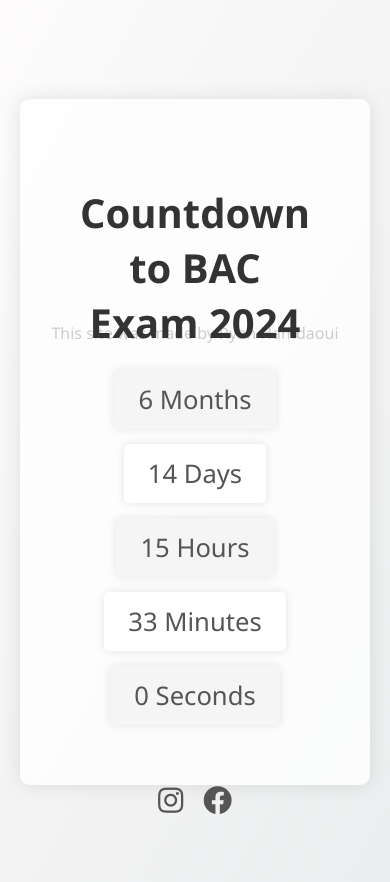
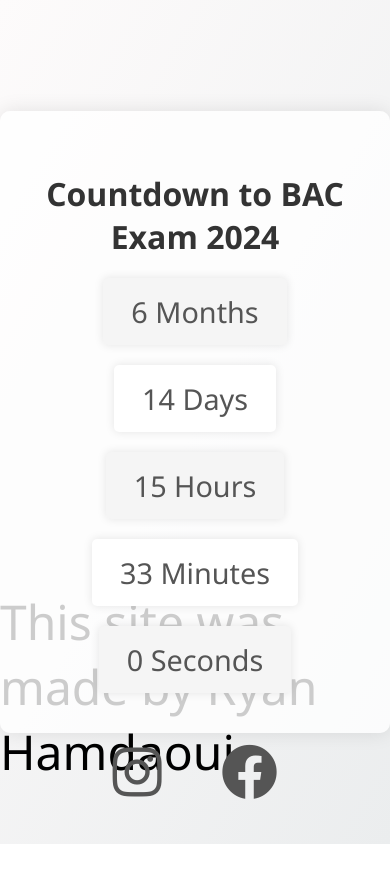
Before and after one commit to bac2024/timer, a plain HTML site: page index.html in a window 390 px wide. After the commit the page ends 844 px from the top, so only its background shows below. Drawn offline with Linux system fonts and the light colour scheme.

Commit message:
Update index.html

```diff
--- a/index.html
+++ b/index.html
@@ -93,41 +93,45 @@
       width: 100%;
     }
 
-    @media (max-width: 768px) {
+  @media (max-width: 768px) {
   .countdown {
-    font-size: 1.6em; /* Increase font size */
-    gap: 15px; /* Adjust gap between countdown elements */
+    font-size: 1.8em; /* Increase font size */
+    gap: 20px; /* Adjust gap between countdown elements */
   }
 
   .countdown span {
-    padding: 12px 24px; /* Increase padding */
+    padding: 14px 28px; /* Increase padding */
   }
 
   .social-icons {
-    bottom: 25px; /* Adjust position */
+    bottom: 35px; /* Adjust position */
+    margin-top: 10px;
   }
 
   .social-icons a {
-    font-size: 1.8em; /* Resize icons */
-    margin: 0 10px; /* Adjust spacing */
+    font-size: 3.5em !important; /* Resize icons significantly */
+    margin: 0 30px; /* Adjust spacing */
   }
 
-  .author {
-    bottom: 500px; /* Adjust position */
+  .author a {
+    font-size: 3em !important; /* Increase author text size significantly */
+  }
+}
+
+/* For screens between 769px and 1024px */
+@media (min-width: 769px) and (max-width: 1024px) {
+  .social-icons a {
+    font-size: 3em !important; /* Resize icons */
+    margin: 0 25px; /* Adjust spacing */
+    margin-top: 10px;
   }
 
-  .container {
-    padding: 20px; /* Increase padding */
-  }
-
-  .countdown-container {
-    padding: 60px; /* Increase padding for countdown container */
-  }
-
-  h1 {
-    font-size: 2.5em; /* Increase heading font size */
+  .author a {
+    font-size: 2.5em !important; /* Increase author text size */
+    margin-bottom: 30px;
   }
 }
+
 
 
 
```
